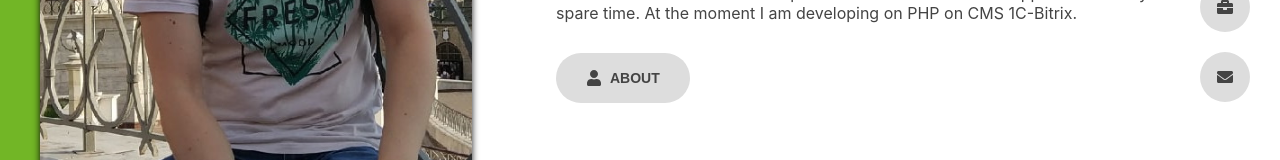
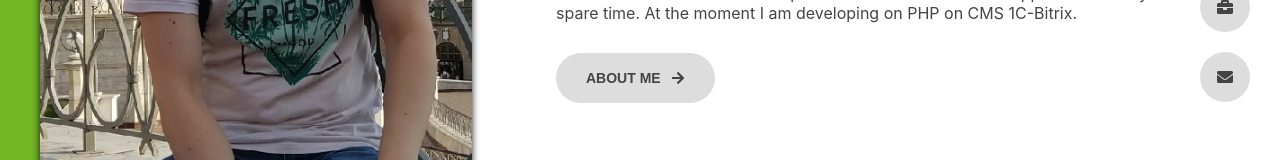
Before and after one commit to kast96/portfolio, a React (Create React App) app: page / in a window 1280 px wide. Shown: the part 428-588 px from the top of the page. Built offline with nearby package versions, Linux system fonts and the light colour scheme.

Commit message:
fix img size and home icon

```diff
--- a/src/components/pages/HomePage/HomePage.styled.ts
+++ b/src/components/pages/HomePage/HomePage.styled.ts
@@ -43,6 +43,9 @@ export const HomePageStyled = styled.div`
   }
 
   .img-container {
+    display: flex;
+    justify-content: center;
+    align-items: center;
     width: 40%;
 
     @media screen and (max-width: 991px) {
@@ -50,7 +53,10 @@ export const HomePageStyled = styled.div`
     }
 
     .img {
+      flex: 1;
       height: 100%;
+      max-width: 600px;
+      max-height: 800px;
       background-color: rgb(255 255 255 / 20%);
       box-shadow: 0 0 7px rgb(0 0 0 / 90%);
       backdrop-filter: blur(4px);
@@ -112,5 +118,13 @@ export const HomePageStyled = styled.div`
     &__description {
       margin-bottom: 30px;
     }
+
+    &__btn {
+      svg {
+        margin-left: 10px;
+        margin-right: 0;
+        font-size: 14px;
+      }
+    }
   }
 `
--- a/src/components/pages/HomePage/HomePage.tsx
+++ b/src/components/pages/HomePage/HomePage.tsx
@@ -1,7 +1,7 @@
 import { Link } from "react-router-dom"
 import { Button } from "../../common/Button/Button"
 import { HomePageStyled } from "./HomePage.styled"
-import { FaUser } from "react-icons/fa"
+import { FaArrowRight } from "react-icons/fa"
 
 export const HomePage = () => {
   return (
@@ -18,8 +18,8 @@ export const HomePage = () => {
             <div className="info__description">I'm a front-end ReactJS developer from Russia. I make web-applications in my spare time. At the moment I am developing on PHP on CMS 1C-Bitrix.</div>
             <Button>
               <Link to="/about/" className="info__btn">
-                <FaUser />
-                <span>About</span>
+                <span>About me</span>
+                <FaArrowRight />
               </Link>
             </Button>
           </div>
```
